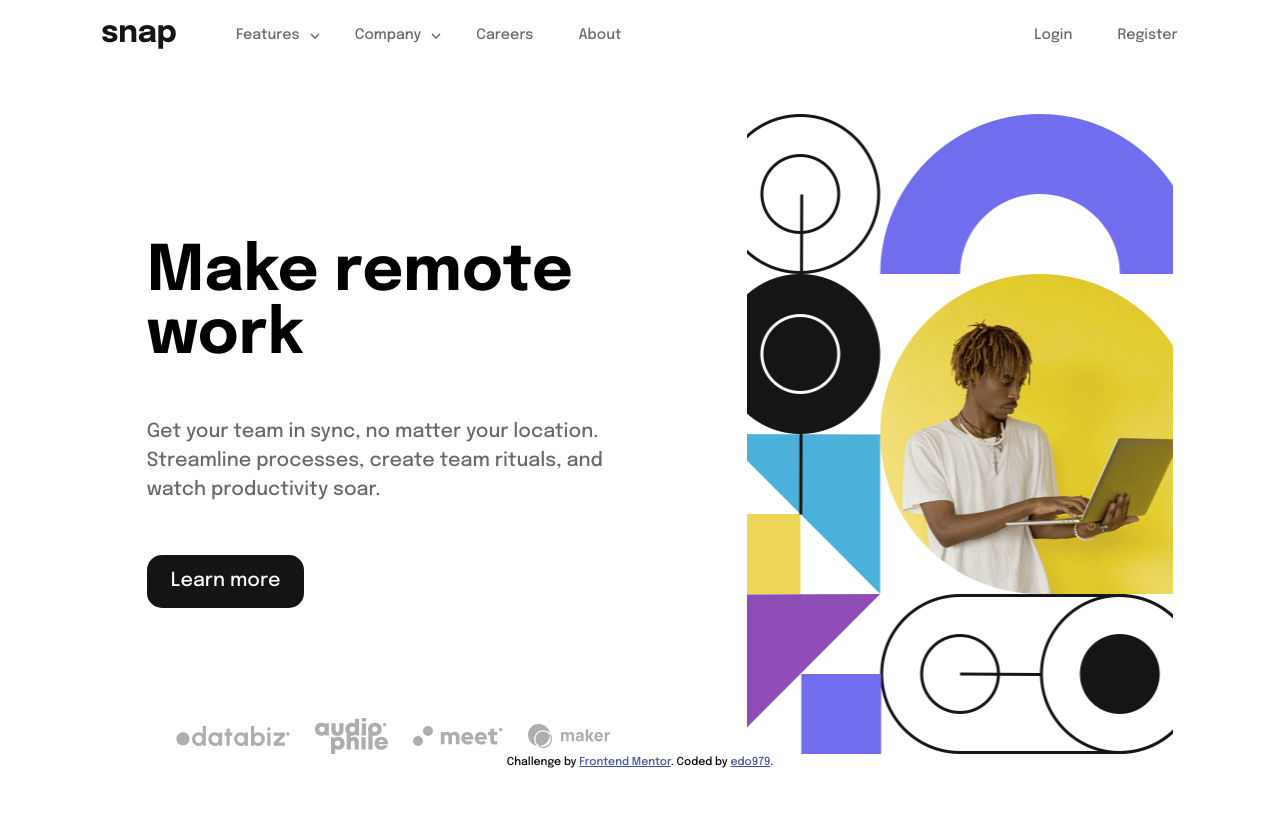
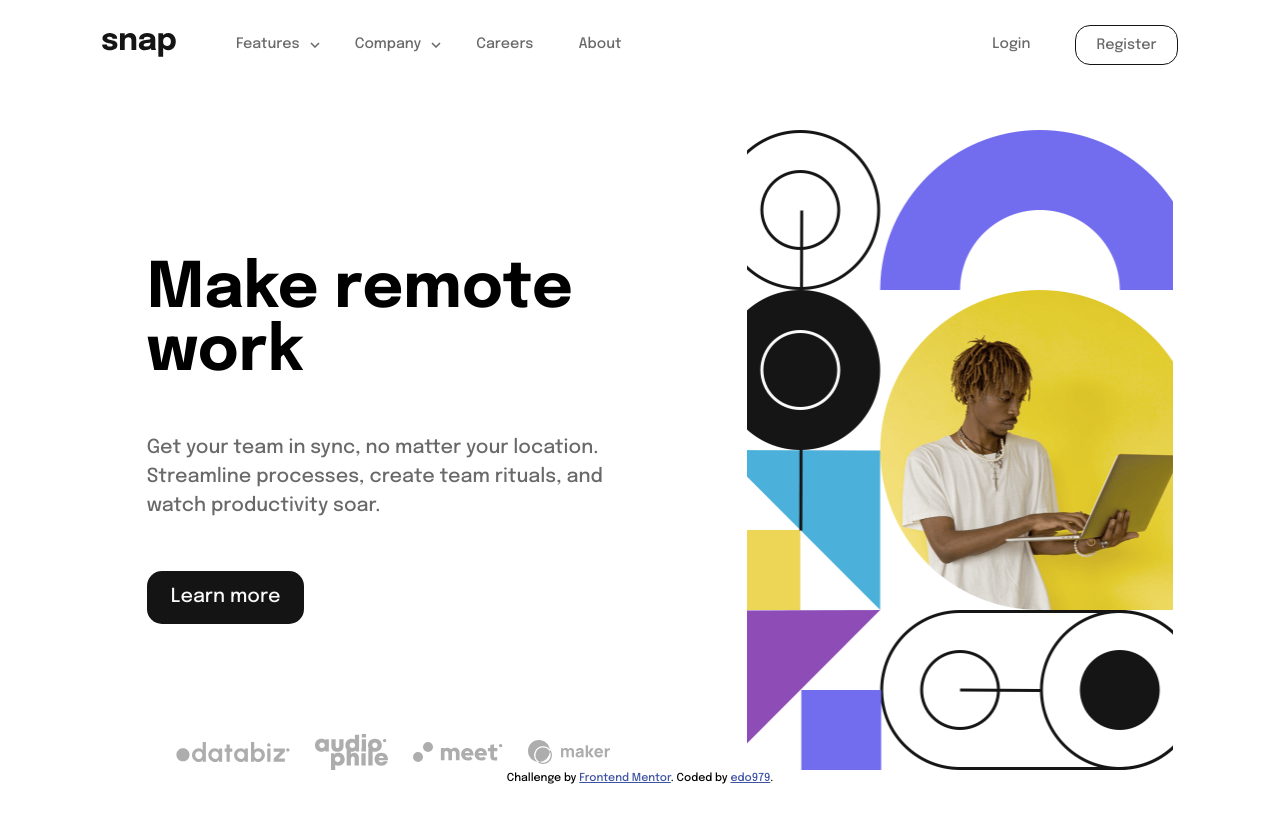
Before and after one commit to edo979/intro-section-with-dropdown-navigation-main, a plain HTML site: page index.html in a window 1280 px wide. Drawn offline with Linux system fonts and the light colour scheme.

Commit message:
style secondary button

```diff
--- a/index.html
+++ b/index.html
@@ -63,7 +63,7 @@
         <li class="nav_list-item">Careers</li>
         <li class="nav_list-item">About</li>
         <li class="nav_list-item">Login</li>
-        <li class="nav_list-item">Register</li>
+        <li class="nav_list-item btn btn-secondary">Register</li>
       </ul>
     </nav>
     <section class="intro md:grid-container">
--- a/sass/_mediaQ.scss
+++ b/sass/_mediaQ.scss
@@ -54,6 +54,7 @@
 
   .nav {
     justify-content: start;
+    align-items: center;
     gap: 60px;
 
     &_open,
@@ -63,8 +64,10 @@
 
     &_list {
       width: 100%;
+
       display: flex;
       justify-content: space-between;
+      align-items: center;
       gap: 45px;
 
       li:nth-child(5) {
--- a/sass/components/_intro.scss
+++ b/sass/components/_intro.scss
@@ -36,3 +36,9 @@
   color: $Almost-White;
   font-size: var(--fs-400);
 }
+
+.btn-secondary {
+  padding: 12px 20px;
+  border: 1px solid $Almost-Black;
+  line-height: 1;
+}
```
Also changed, not shown: css/style.css, 1 other file.
